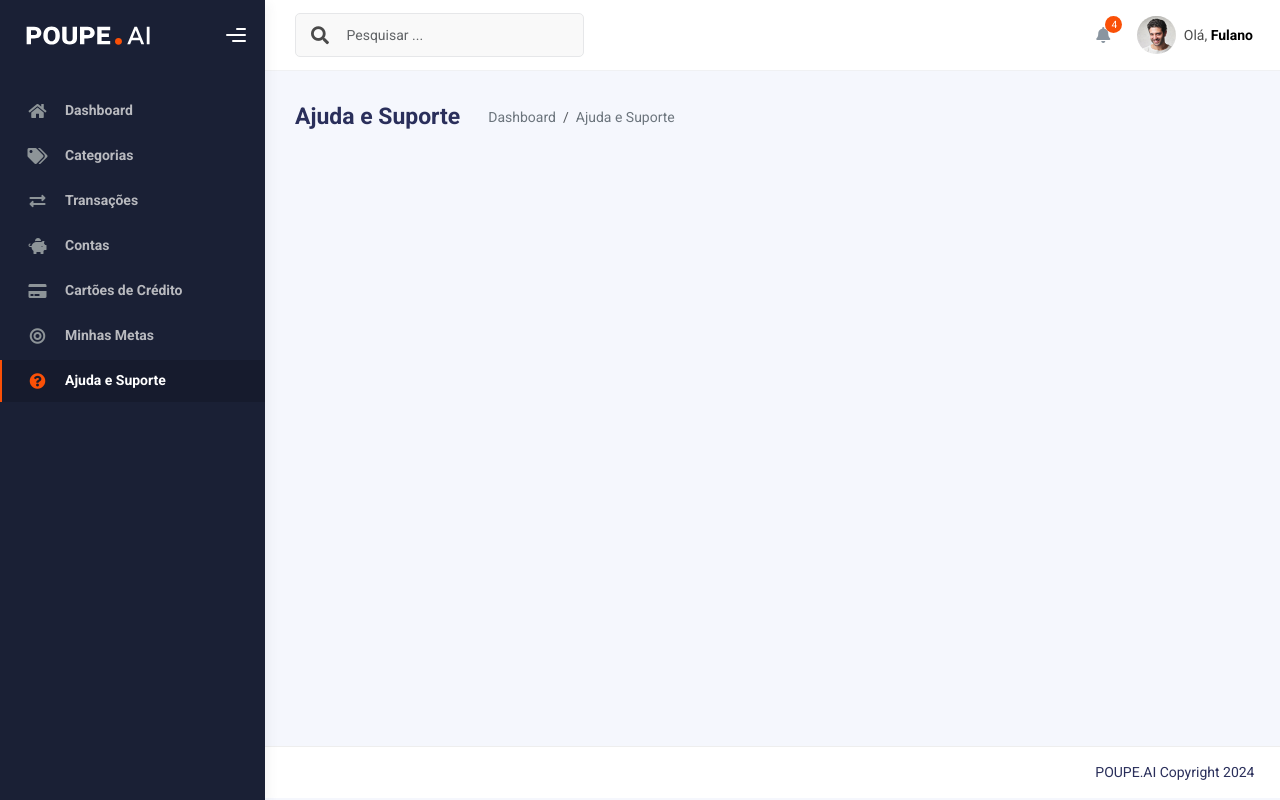
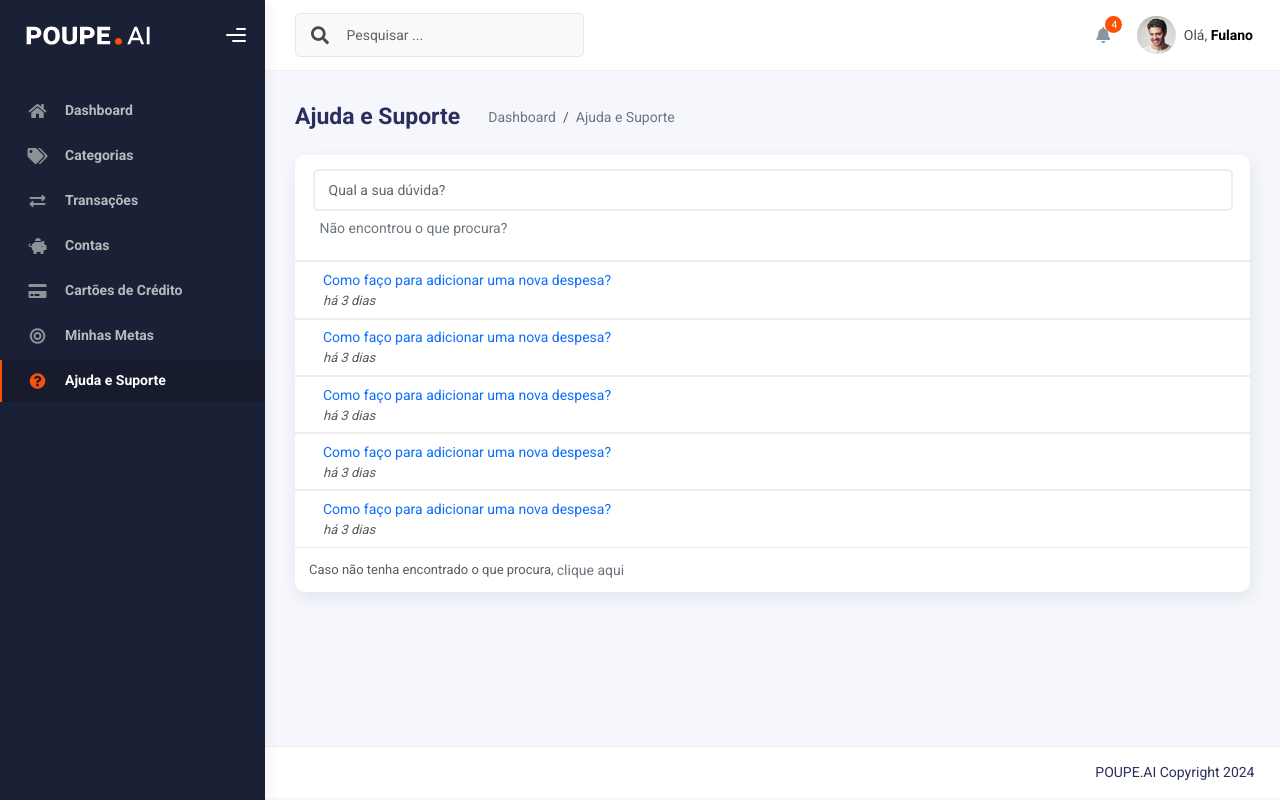
Before and after one commit to eudivanmelo/poupe-ai, a Django app: page /help/ in a window 1280 px wide. Run offline with Django 5.2, Linux system fonts and the light colour scheme; some libraries are stand-ins or nearby versions.

Commit message:
feat: create help page and finished

```diff
--- a/apps/poupeai/templates/help.html
+++ b/apps/poupeai/templates/help.html
@@ -1,8 +1,131 @@
-{% extends "users_base.html" %}
+{% extends 'users_base.html' %}
+{% load static %}
 
-{% block title %}Ajuda e Suporte - Poupe.AI{% endblock title %}
+{% block title %}
+  Ajuda e Suporte - Poupe.AI
+{% endblock %}
 
-{% block page_title %}Ajuda e Suporte{% endblock %}
+{% block page_title %}
+  Ajuda e Suporte
+{% endblock %}
 
 {% block content %}
+  <div class="row">
+    <div class="col-12">
+      <div class="card">
+        <div class="card-header">
+          <input type="text" class="form-control" placeholder="Qual a sua dúvida?" />
+
+          <a data-bs-toggle="modal" data-bs-target="#createModal" class="btn btn-link btn-secondary p-2">Não encontrou o que procura?</a>
+        </div>
+
+        <div class="card-body p-0">
+          <div class="list-group list-group-flush">
+            <div class="list-group-item">
+              <div class="w-100 text-start px-3">
+                <a id="detail-help-1" class="btn btn-link m-0 p-0">Como faço para adicionar uma nova despesa?</a>
+                <small class="fst-italic text-muted d-block">há 3 dias</small>
+              </div>
+            </div>
+            <div class="list-group-item">
+              <div class="w-100 text-start px-3">
+                <a id="detail-help-1" class="btn btn-link m-0 p-0">Como faço para adicionar uma nova despesa?</a>
+                <small class="fst-italic text-muted d-block">há 3 dias</small>
+              </div>
+            </div>
+            <div class="list-group-item">
+              <div class="w-100 text-start px-3">
+                <a id="detail-help-1" class="btn btn-link m-0 p-0">Como faço para adicionar uma nova despesa?</a>
+                <small class="fst-italic text-muted d-block">há 3 dias</small>
+              </div>
+            </div>
+            <div class="list-group-item">
+              <div class="w-100 text-start px-3">
+                <a id="detail-help-1" class="btn btn-link m-0 p-0">Como faço para adicionar uma nova despesa?</a>
+                <small class="fst-italic text-muted d-block">há 3 dias</small>
+              </div>
+            </div>
+            <div class="list-group-item">
+              <div class="w-100 text-start px-3">
+                <a id="detail-help-1" class="btn btn-link m-0 p-0">Como faço para adicionar uma nova despesa?</a>
+                <small class="fst-italic text-muted d-block">há 3 dias</small>
+              </div>
+            </div>
+          </div>
+        </div>
+
+        <div class="card-footer">
+          <span class="text-muted">Caso não tenha encontrado o que procura, <a data-bs-toggle="modal" data-bs-target="#createModal" class="btn btn-link btn-secondary m-0 p-0">clique aqui</a></span>
+        </div>
+      </div>
+    </div>
+  </div>
 {% endblock %}
+
+{% block scripts %}
+  <script src="{% static 'js/help.js' %}"></script>
+{% endblock %}
+
+{% block end_body %}
+  <div class="modal fade" id="detailModal" tabindex="-1" aria-labelledby="detailModalLabel" aria-hidden="true">
+    <div class="modal-dialog modal-lg modal-dialog-centered">
+      <div class="modal-content">
+        <div class="modal-header">
+          <h5 class="modal-title" id="detailModalLabel">Titulo da dúvida</h5>
+          <button type="button" class="btn-close" data-bs-dismiss="modal" aria-label="Close"></button>
+        </div>
+        <div class="modal-body">
+          <p class="text-muted">00/00/0000 - 00:00, por Fulano de Tal</p>
+          <p>Lorem Ipsum is simply dummy text of the printing and typesetting industry. Lorem Ipsum has been the industry's standard dummy text ever since the 1500s, when an unknown printer took a galley of type and scrambled it to make a type specimen book. It has survived not only five centuries, but also the leap into electronic typesetting, remaining essentially unchanged. It was popularised in the 1960s with the release of Letraset sheets containing Lorem Ipsum passages, and more recently with desktop publishing software like Aldus PageMaker including versions of Lorem Ipsum.</p>
+        </div>
+        <div class="modal-footer">
+          <button type="button" class="btn btn-secondary" data-bs-dismiss="modal">Fechar</button>
+        </div>
+      </div>
+    </div>
+  </div>
+
+  <div class="modal fade" id="createModal" tabindex="-1" aria-labelledby="createModalLabel" aria-hidden="true">
+    <div class="modal-dialog modal-lg modal-dialog-centered">
+      <div class="modal-content">
+        <div class="modal-header">
+          <h5 class="modal-title" id="createModalLabel">Contato</h5>
+          <button type="button" class="btn-close" data-bs-dismiss="modal" aria-label="Close"></button>
+        </div>
+        <div class="modal-body">
+          <form class="needs-validation">
+            {% csrf_token %}
+
+            <div class="form-group">
+              <label for="titleInput" class="form-label">Titulo</label>
+              <input name="title" type="text" class="form-control" id="titleInput" placeholder="Ex: Como adicionar uma despesa?" required />
+              {% if form.title.errors %}
+                <div class="invalid-feedback">
+                  {% for error in form.title.errors %}
+                    <p>{{ error }}</p>
+                  {% endfor %}
+                </div>
+              {% endif %}
+            </div>
+
+            <div class="form-group">
+              <label for="textInput" class="form-label">Mensagem</label>
+              <textarea name="text" class="form-control" id="textInput" rows="10" required></textarea>
+              {% if form.text.errors %}
+                <div class="invalid-feedback">
+                  {% for error in form.text.errors %}
+                    <p>{{ error }}</p>
+                  {% endfor %}
+                </div>
+              {% endif %}
+            </div>
+          </form>
+        </div>
+        <div class="modal-footer">
+          <button type="button" class="btn btn-secondary" data-bs-dismiss="modal">Cancelar</button>
+          <button type="button" class="btn btn-primary">Enviar</button>
+        </div>
+      </div>
+    </div>
+  </div>
+{% endblock %}
--- /dev/null
+++ b/static/js/help.js
@@ -0,0 +1,21 @@
+
+var Alerts = (function () {
+    var init_buttons = function () {
+        $('[id^="detail-help-"]').click(function (e) {
+            var itemId = $(this).data('item-id')
+            var modal = $('#detailModal')
+
+            modal.modal('show')
+        })
+    }
+
+    return {
+        init: function () {
+            init_buttons()
+        }
+    }
+})()
+
+jQuery(document).ready(function () {
+    Alerts.init()
+})
```
